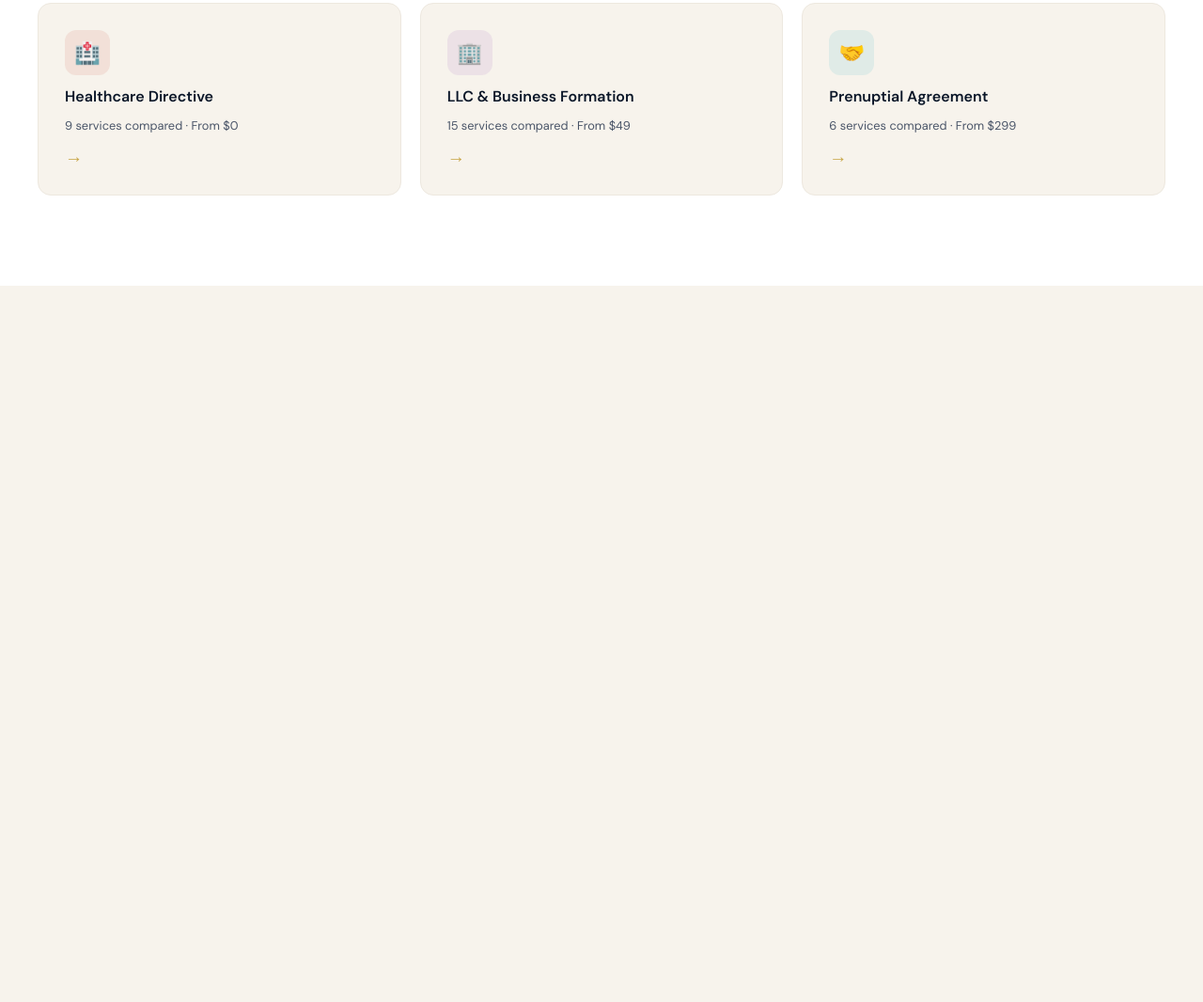
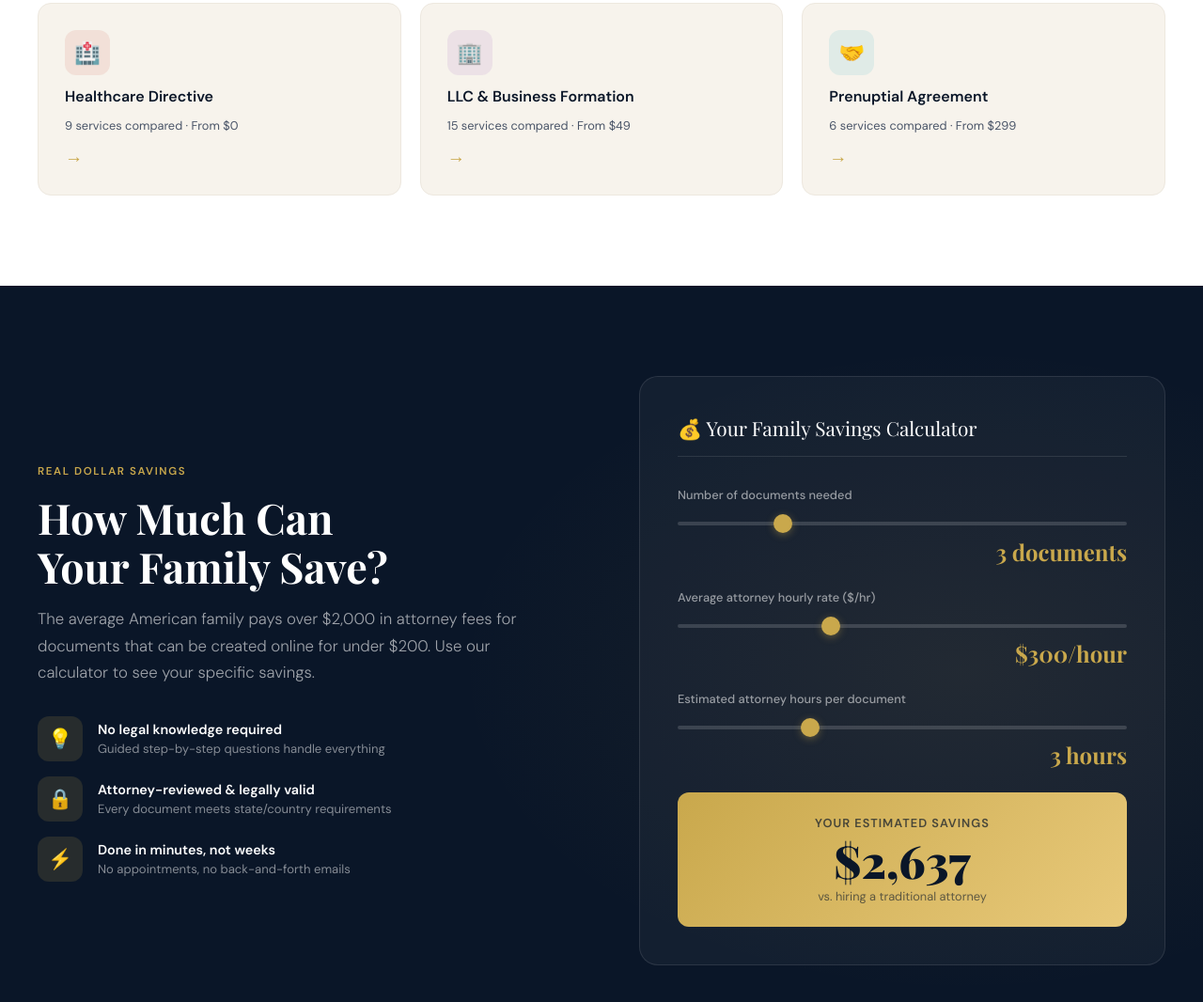
Before and after one commit to clawdbot5150-collab/Law-Trust, a plain HTML site: page index.html in a window 1280 px wide. Shown: the part 3276-4342 px from the top of the page at 94% size. Before the commit the page ends 3580 px from the top, so only its background shows below. Drawn offline with nearby package versions, Linux system fonts and the light colour scheme; a web font is replaced by a local one.

Commit message:
add savings calculator section with interactive sliders

```diff
--- a/index.html
+++ b/index.html
@@ -635,6 +635,66 @@ footer { background: #070e1c; color: rgba(255,255,255,0.45); padding: 4rem 2rem
   </div>
 </section>
 
+<!-- SAVINGS CALCULATOR -->
+<section class="savings-section" id="calculator">
+  <div class="section-inner">
+    <div class="savings-grid">
+      <div class="savings-text">
+        <span class="section-eyebrow" style="color: var(--gold);">Real Dollar Savings</span>
+        <h2 class="section-title">How Much Can<br>Your Family Save?</h2>
+        <p class="section-sub">The average American family pays over $2,000 in attorney fees for documents that can be created online for under $200. Use our calculator to see your specific savings.</p>
+        <div style="margin-top: 2rem; display: flex; flex-direction: column; gap: 1rem;">
+          <div style="display: flex; align-items: center; gap: 1rem;">
+            <div style="width: 48px; height: 48px; background: rgba(201,168,76,0.15); border-radius: 12px; display: flex; align-items: center; justify-content: center; font-size: 1.3rem; flex-shrink: 0;">💡</div>
+            <div>
+              <div style="font-weight: 700; color: var(--white); font-size: 0.9rem;">No legal knowledge required</div>
+              <div style="font-size: 0.82rem; color: rgba(255,255,255,0.5); margin-top: 0.2rem;">Guided step-by-step questions handle everything</div>
+            </div>
+          </div>
+          <div style="display: flex; align-items: center; gap: 1rem;">
+            <div style="width: 48px; height: 48px; background: rgba(201,168,76,0.15); border-radius: 12px; display: flex; align-items: center; justify-content: center; font-size: 1.3rem; flex-shrink: 0;">🔒</div>
+            <div>
+              <div style="font-weight: 700; color: var(--white); font-size: 0.9rem;">Attorney-reviewed &amp; legally valid</div>
+              <div style="font-size: 0.82rem; color: rgba(255,255,255,0.5); margin-top: 0.2rem;">Every document meets state/country requirements</div>
+            </div>
+          </div>
+          <div style="display: flex; align-items: center; gap: 1rem;">
+            <div style="width: 48px; height: 48px; background: rgba(201,168,76,0.15); border-radius: 12px; display: flex; align-items: center; justify-content: center; font-size: 1.3rem; flex-shrink: 0;">⚡️</div>
+            <div>
+              <div style="font-weight: 700; color: var(--white); font-size: 0.9rem;">Done in minutes, not weeks</div>
+              <div style="font-size: 0.82rem; color: rgba(255,255,255,0.5); margin-top: 0.2rem;">No appointments, no back-and-forth emails</div>
+            </div>
+          </div>
+        </div>
+      </div>
+
+      <div class="big-calc">
+        <div class="big-calc-title">💰 Your Family Savings Calculator</div>
+        <div class="calc-row">
+          <div class="calc-row-label">Number of documents needed</div>
+          <input type="range" id="numDocs" min="1" max="10" value="3" oninput="updateBigCalc()">
+          <div class="range-value" id="numDocsVal">3 documents</div>
+        </div>
+        <div class="calc-row">
+          <div class="calc-row-label">Average attorney hourly rate ($/hr)</div>
+          <input type="range" id="hourlyRate" min="150" max="600" step="50" value="300" oninput="updateBigCalc()">
+          <div class="range-value" id="hourlyVal">$300/hour</div>
+        </div>
+        <div class="calc-row">
+          <div class="calc-row-label">Estimated attorney hours per document</div>
+          <input type="range" id="hours" min="1" max="8" value="3" oninput="updateBigCalc()">
+          <div class="range-value" id="hoursVal">3 hours</div>
+        </div>
+        <div class="total-saving-box">
+          <div class="total-save-label">Your Estimated Savings</div>
+          <div class="total-save-num" id="totalSave">$2,637</div>
+          <div class="total-save-sub">vs. hiring a traditional attorney</div>
+        </div>
+      </div>
+    </div>
+  </div>
+</section>
+
 <!-- TODO: Remaining sections to come -->
 
 </body>
```
